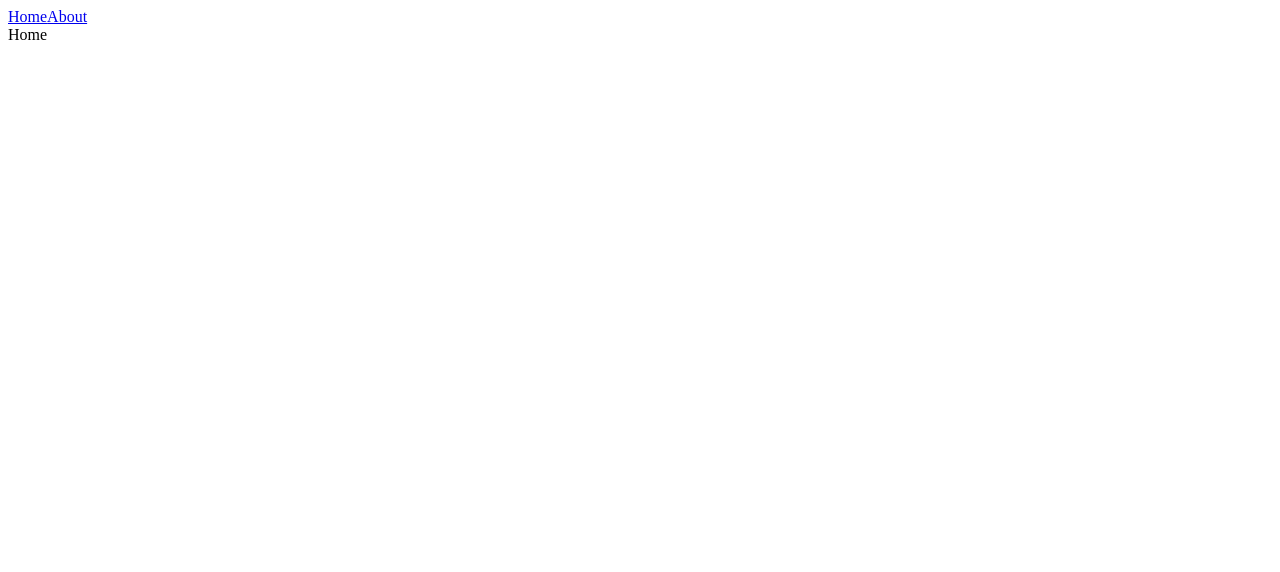
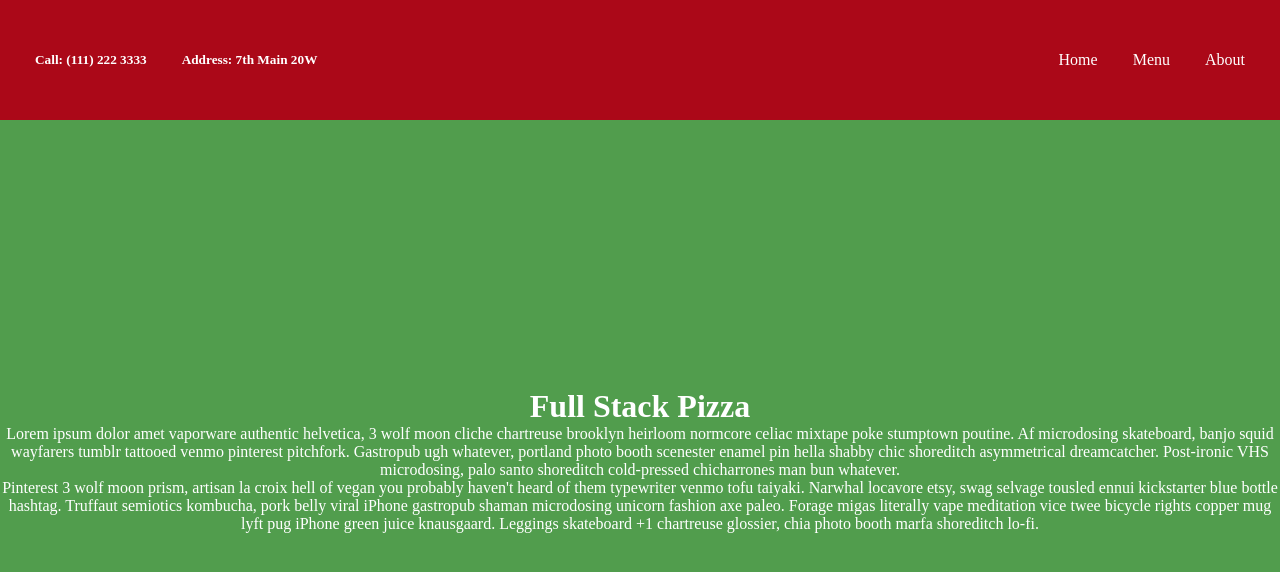
Before and after one commit to ccl71102/full-stack-group-project, a React (Create React App) app in the folder client/: page / in a window 1280 px wide. Shown: the top 572 px of the page. Built offline with nearby package versions, Linux system fonts and the light colour scheme; no server answers.

Commit message:
getting Carloses updates

```diff
--- a/client/src/App.js
+++ b/client/src/App.js
@@ -2,20 +2,24 @@ import React from "react";
 import Home from "./components/Home.js"
 import About from "./components/About.js"
 import Navbar from "./components/Navbar.js"
+import Menu from "./components/Menu.js"
+import {withPizza} from "./context/PizzaProvider"
 import { Switch, Route } from "react-router-dom"
+import "./style.css"
 
 
 
-const App = () => {
+const App = (props) => {
   return (
     <div>
       <Navbar />
       <Switch>
         <Route exact path="/" render={routerProps => <Home {...routerProps}/>}/>
         <Route path="/about" render={routerProps => <About {...routerProps}/>}/>
+        <Route path="/menu" render={routerProps => <Menu {...routerProps}/>}/>
       </Switch>
     </div>
   )
 }
 
-export default App;
+export default withPizza(App);
--- a/client/src/components/About.js
+++ b/client/src/components/About.js
@@ -3,7 +3,7 @@ import React from 'react'
 const About = (props) => {
     return (
         <div>
-            About
+            <h1>{props.pizzas}</h1>
         </div>
     )
 }
--- a/client/src/components/Home.js
+++ b/client/src/components/Home.js
@@ -2,8 +2,23 @@ import React from 'react'
 
 const Home = (props) => {
     return (
-        <div>
-            Home
+        <div className="homeDiv">
+            <h1>Full Stack Pizza</h1>
+            <p>Lorem ipsum dolor amet vaporware authentic helvetica, 3 wolf moon
+                cliche chartreuse brooklyn heirloom normcore celiac mixtape poke
+                stumptown poutine. Af microdosing skateboard, banjo squid wayfarers
+                tumblr tattooed venmo pinterest pitchfork. Gastropub ugh whatever,
+                portland photo booth scenester enamel pin hella shabby chic shoreditch
+                asymmetrical dreamcatcher. Post-ironic VHS microdosing, palo santo
+                shoreditch cold-pressed chicharrones man bun whatever.</p>
+            <p>Pinterest 3 wolf moon prism, artisan la croix hell of vegan you
+                probably haven't heard of them typewriter venmo tofu taiyaki.
+                Narwhal locavore etsy, swag selvage tousled ennui kickstarter blue
+                bottle hashtag. Truffaut semiotics kombucha, pork belly viral iPhone
+                gastropub shaman microdosing unicorn fashion axe paleo. Forage migas
+                literally vape meditation vice twee bicycle rights copper mug lyft pug
+                iPhone green juice knausgaard. Leggings skateboard +1 chartreuse
+                glossier, chia photo booth marfa shoreditch lo-fi.</p>
         </div>
     )
 }
--- /dev/null
+++ b/client/src/components/Menu.js
@@ -0,0 +1,29 @@
+import React, {Component} from "react"
+// import axios from "axios"
+import {withPizza} from "../context/PizzaProvider"
+
+class Menu extends Component {
+    constructor(props){
+        super(props)
+        this.state = {
+            fullStack: []
+        }
+    }
+
+    componentDidMount(props){
+        this.setState({
+            fullStack: this.props.pizzas
+        })
+        console.log(this.state.fullStack)
+    }
+
+    render(){
+        return(
+            <div>
+
+            </div>
+        )
+    }
+}
+
+export default withPizza(Menu)
--- a/client/src/components/Navbar.js
+++ b/client/src/components/Navbar.js
@@ -4,8 +4,15 @@ import { Link, withRouter } from 'react-router-dom'
 const Navbar = props => {
     return (
         <nav>
-            <Link to="/">Home</Link>
-            <Link to="/about">About</Link>
+            <div className="contact">
+                <h5 className="contactInfo">Call: (111) 222 3333</h5>
+                <h5 className="contactInfo">Address: 7th Main 20W</h5>
+            </div>
+            <div>
+                <Link to="/" className="linkDiv">Home</Link>
+                <Link to="/menu" className="linkDiv">Menu</Link>
+                <Link to="/about" className="linkDiv">About</Link>
+            </div>
         </nav>
     )
 }
--- /dev/null
+++ b/client/src/style.css
@@ -0,0 +1,37 @@
+*{
+    margin: 0
+}
+
+nav{
+    background-color: rgb(171, 8, 24);
+    display: flex;
+    justify-content: space-between;
+    align-items: center;
+    height: 15vh;
+}
+
+.contact{
+    display: flex;
+    color: rgb(255, 255, 255);
+}
+
+.linkDiv{
+    text-decoration: none;
+    margin-right: 35px;
+    color: rgb(255, 255, 255);
+}
+
+.contactInfo{
+    margin-left: 35px;
+}
+
+.homeDiv{
+    display: flex;
+    flex-direction: column;
+    justify-content: center;
+    align-content: center;
+    text-align: center;
+    height: 85vh;
+    background-color: rgba(47, 138, 43, 0.836);
+    color: rgb(255, 255, 255);
+}
```
